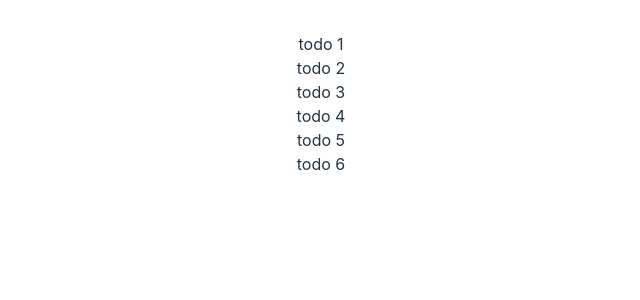
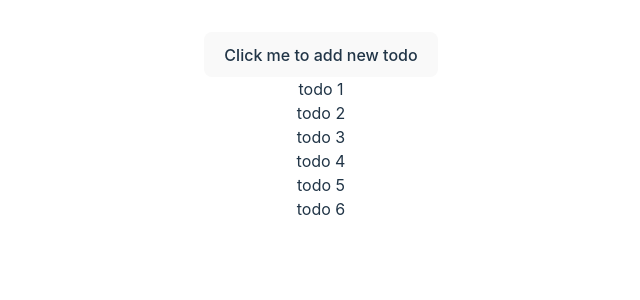
Before and after one commit to faisaljaweed/ContextApi, a React (Vite) app: page / in a window 1280 px wide. Shown: the top 300 px of the page, without its empty margins (319-959 px from the left). Built offline with nearby package versions, Linux system fonts and the light colour scheme.

Commit message:
final state for virtual dom

```diff
--- a/src/components/Todos.tsx
+++ b/src/components/Todos.tsx
@@ -36,24 +36,23 @@ const Todos = () => {
     );
   };
 
-  // TODO: Uncomment me
-  // const addNewTodo = () => {
-  //   setTodos((todos) => {
-  //     return [
-  //       {
-  //         text: "new Todo",
-  //         id: Date.now(),
-  //       },
-  //       ...todos,
-  //     ];
-  //   });
-  // };
+  const addNewTodo = () => {
+    setTodos((todos) => {
+      return [
+        {
+          text: "new Todo",
+          id: Date.now(),
+        },
+        ...todos,
+      ];
+    });
+  };
 
   return (
     <ul>
-      {/* <li>
+      <li>
         <button onClick={addNewTodo}>Click me to add new todo</button>
-      </li> */}
+      </li>
       {todos.map((todoItem) => {
         return (
           <TodoItem key={todoItem.id} item={todoItem} onDelete={deleteItem} />
```
Also changed, not shown: src/components/TodoItem.tsx (+7 -4 lines).
